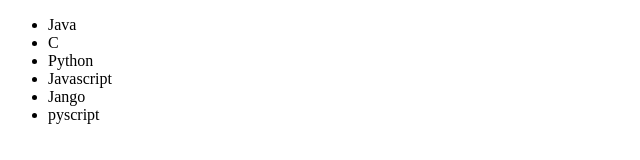
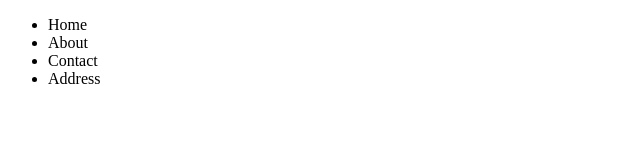
Before and after one commit to Mahmuda826/project1, a plain HTML site: page index.html in a window 1280 px wide. Shown: the whole page, without its empty margins (0-640 px from the left). Drawn offline with Linux system fonts and the light colour scheme.

Commit message:
InsertBefore  for adding some item

```diff
--- a/index2.html
+++ b/index.html
@@ -3,12 +3,14 @@
 <head>
     <meta charset="UTF-8">
     <meta name="viewport" content="width=device-width, initial-scale=1.0">
-    <title>Document</title>
+    <title>InsertBefore for adding some item</title>
 </head>
 <body>
-    <ul id="language">
-
+    <ul id="menu">
+        <li>About</li>
+        <li>Contact</li>
+        <li>Address</li>
     </ul>
-    <script src="index2.js"></script>
+    <script src="index.js"></script>
 </body>
 </html>
--- /dev/null
+++ b/index.js
@@ -0,0 +1,5 @@
+let menu = document.getElementById("menu");
+
+let li = document.createElement("li");
+li.textContent = "Home";
+menu.insertBefore(li,menu.firstChild);
--- a/index2.js
+++ /dev/null
@@ -1,10 +0,0 @@
-  let language = document.querySelector("#language");
-  let lang = ['Java','C','Python','Javascript','Jango','pyscript'];
-  let fragment = document.createDocumentFragment();
-
-  lang.forEach( (language)=>{
-    let li = document.createElement("li");
-    li.textContent = language
-    fragment.appendChild(li);
-  })
-  language.appendChild(fragment);
```
